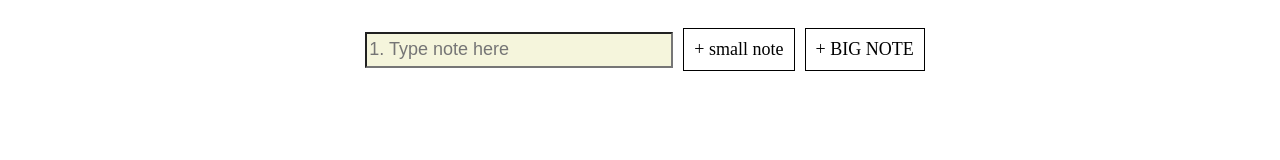
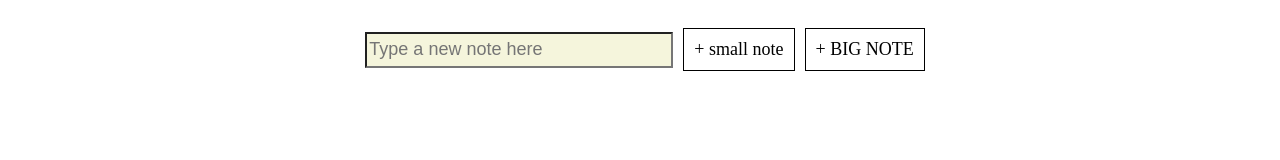
Before and after one commit to carloferrer/tempo-frontend-exercise, a React (Vite) app: page / in a window 1280 px wide. Shown: the top 160 px of the page. Built offline with nearby package versions, Linux system fonts and the light colour scheme.

Commit message:
Clear note input field on note creation

```diff
--- a/src/components/AddStickyButton.tsx
+++ b/src/components/AddStickyButton.tsx
@@ -3,6 +3,7 @@ import { type TStickies, type TDispatchStickies } from '../App';
 
 interface AddStickyButtonProps {
   newNote: string;
+  setNewNote: (n: string) => void;
   size: 200 | 300;
   stickies: TStickies;
   dispatchStickies: TDispatchStickies;
@@ -10,6 +11,7 @@ interface AddStickyButtonProps {
 
 export const AddStickyButton = ({
   newNote,
+  setNewNote,
   size,
   stickies,
   dispatchStickies,
@@ -20,6 +22,7 @@ export const AddStickyButton = ({
   return (
     <a
       onClick={({ clientX, clientY }) => {
+        setNewNote('');
         dispatchStickies({
           type: 'add',
           id: newId,
--- a/src/components/AddStickySection.tsx
+++ b/src/components/AddStickySection.tsx
@@ -22,7 +22,7 @@ export const AddStickySection = ({
       }}
     >
       <input
-        placeholder='1. Type note here'
+        placeholder='Type a new note here'
         style={{
           fontSize: 18,
           marginLeft: 10,
@@ -36,12 +36,14 @@ export const AddStickySection = ({
       />
       <AddStickyButton
         newNote={newNote}
+        setNewNote={setNewNote}
         size={200}
         stickies={stickies}
         dispatchStickies={dispatchStickies}
       />
       <AddStickyButton
         newNote={newNote}
+        setNewNote={setNewNote}
         size={300}
         stickies={stickies}
         dispatchStickies={dispatchStickies}
```
